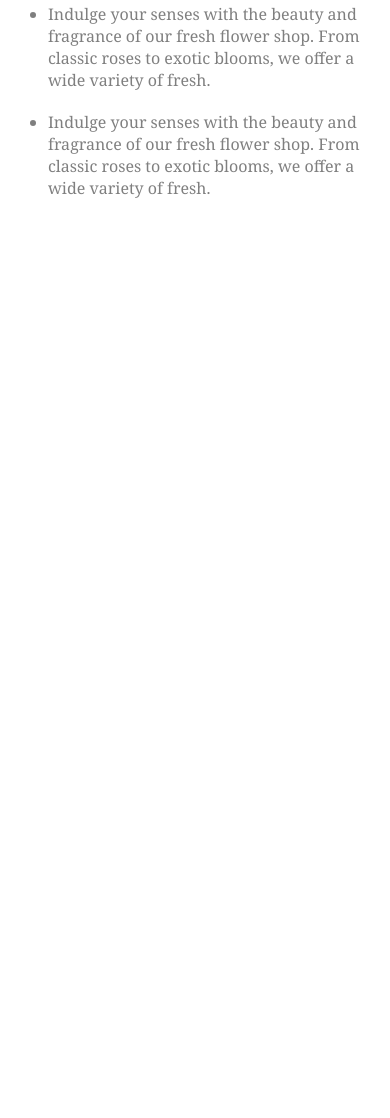
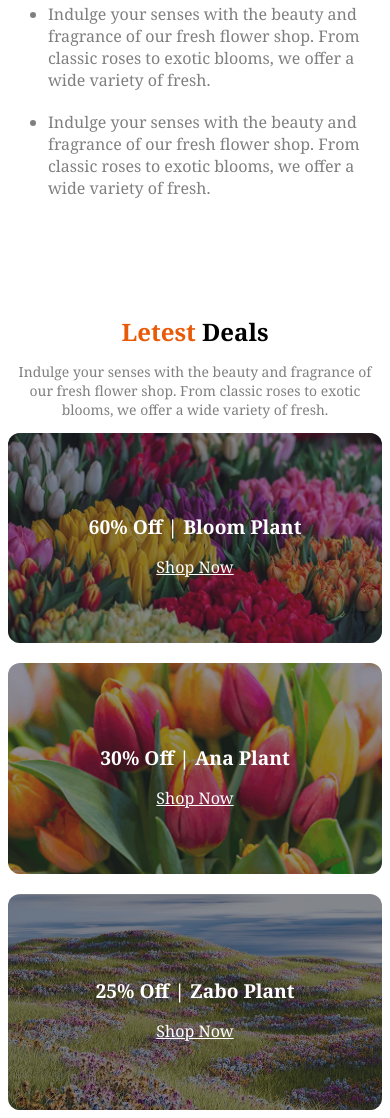
Before and after one commit to ahhridoy01/responsive-flower, a plain HTML site: page index.html in a window 390 px wide. Shown: the part 2785-3903 px from the top of the page. Before the commit the page ends 3100 px from the top, so only its background shows below. Drawn offline with Linux system fonts and the light colour scheme.

Commit message:
adding letest deals section with responsive

```diff
--- a/index.html
+++ b/index.html
@@ -115,15 +115,51 @@
                 <div class="lover-content">
                     <h3 class="dark-1">Flower & Plants Lover</h3>
                     <ul>
-                        <li class="all-p">Indulge your senses with the beauty and fragrance of our fresh flower shop. From classic roses to exotic blooms, we offer a wide variety of fresh.</li>
-                        <li class="all-p">Indulge your senses with the beauty and fragrance of our fresh flower shop. From classic roses to exotic blooms, we offer a wide variety of fresh.</li>
-                        <li class="all-p">Indulge your senses with the beauty and fragrance of our fresh flower shop. From classic roses to exotic blooms, we offer a wide variety of fresh.</li>
+                        <li class="all-p">Indulge your senses with the beauty and fragrance of our fresh flower shop.
+                            From classic roses to exotic blooms, we offer a wide variety of fresh.</li>
+                        <li class="all-p">Indulge your senses with the beauty and fragrance of our fresh flower shop.
+                            From classic roses to exotic blooms, we offer a wide variety of fresh.</li>
+                        <li class="all-p">Indulge your senses with the beauty and fragrance of our fresh flower shop.
+                            From classic roses to exotic blooms, we offer a wide variety of fresh.</li>
                     </ul>
                 </div>
             </div>
         </section>
 
         <!-- deal section -->
+        <section>
+            <div class="deal-content">
+                <h3 class="orange">Letest <span class="dark-1">Deals</span></h3>
+                <p class="all-p">Indulge your senses with the beauty and fragrance of our fresh flower shop. From
+                    classic roses to exotic blooms, we offer a wide variety of fresh.</p>
+            </div>
+
+            <section class="promo-grid">
+    <div class="promo-box">
+      <img src="assets/deal-bloom.png" alt="Bloom Plant" />
+      <div class="promo-content">
+        <h2>60% Off | <span>Bloom Plant</span></h2>
+        <a href="#">Shop Now</a>
+      </div>
+    </div>
+
+    <div class="promo-box">
+      <img src="assets/deal-ana.png" alt="Ana Plant" />
+      <div class="promo-content">
+        <h2>30% Off | <span>Ana Plant</span></h2>
+        <a href="#">Shop Now</a>
+      </div>
+    </div>
+
+    <div class="promo-box wide">
+      <img src="assets/deal-zabo.png" alt="Zabo Plant" />
+      <div class="promo-content">
+        <h2>25% Off | <span>Zabo Plant</span></h2>
+        <a href="#">Shop Now</a>
+      </div>
+    </div>
+  </section>
+        </section>
     </main>
 
     <footer>
--- a/styles/style.css
+++ b/styles/style.css
@@ -230,15 +230,18 @@ button {
 .lover-content li {
     margin-top: 20px;
 }
-@media screen and (max-width:576px){
-    .lover-container{
+
+@media screen and (max-width:576px) {
+    .lover-container {
         margin: 100px auto;
         flex-direction: column;
     }
-    .badge{
+
+    .badge {
         display: none;
     }
-      .lover-content h3 {
+
+    .lover-content h3 {
         margin-left: 17px;
         font-size: 1.5rem;
     }
@@ -247,3 +250,91 @@ button {
         font-size: .87rem;
     }
 }
+
+/* deal section */
+.deal-content {
+    margin: 0px auto;
+    max-width: 1140px;
+    text-align: center;
+}
+
+.deal-content h3 {
+    margin-bottom: 10px;
+    font-size: 3.1rem;
+    font-weight: 700;
+}
+
+.deal-content p {
+    font-size: 1.2rem;
+    font-weight: 400;
+}
+
+.promo-grid {
+    display: grid;
+    grid-template-columns: repeat(2fr 1fr);
+    grid-template-rows: 1fr 1fr;
+    gap: 20px;
+    max-width: 1100px;
+    margin: auto;
+}
+
+.promo-box {
+    position: relative;
+    border-radius: 12px;
+    overflow: hidden;
+}
+
+.promo-box img {
+    width: 100%;
+    height: 100%;
+    object-fit: cover;
+}
+
+.promo-content {
+    position: absolute;
+    inset: 0;
+    color: white;
+    background: #25243282;
+    display: flex;
+    justify-content: center;
+    align-items: center;
+    flex-direction: column;
+    text-align: center;
+}
+
+.promo-content h2 {
+    font-size: 1.2rem;
+    font-weight: bold;
+}
+
+.promo-content a {
+    color: white;
+}
+
+.wide {
+    grid-column: 2 / 3;
+    grid-row: 1 / 3;
+}
+
+@media screen and (max-width:576px) {
+    .promo-grid {
+        grid-template-columns: 1fr;
+        /* grid-template-rows: 1fr; */
+        flex-direction: column;
+    }
+
+    .wide {
+        grid-column: auto;
+        grid-row: auto;
+    }
+
+    .deal-content p {
+        font-size: .87rem;
+    }
+
+    .deal-content h3 {
+        font-size: 1.5rem;
+    }
+
+
+}
```
